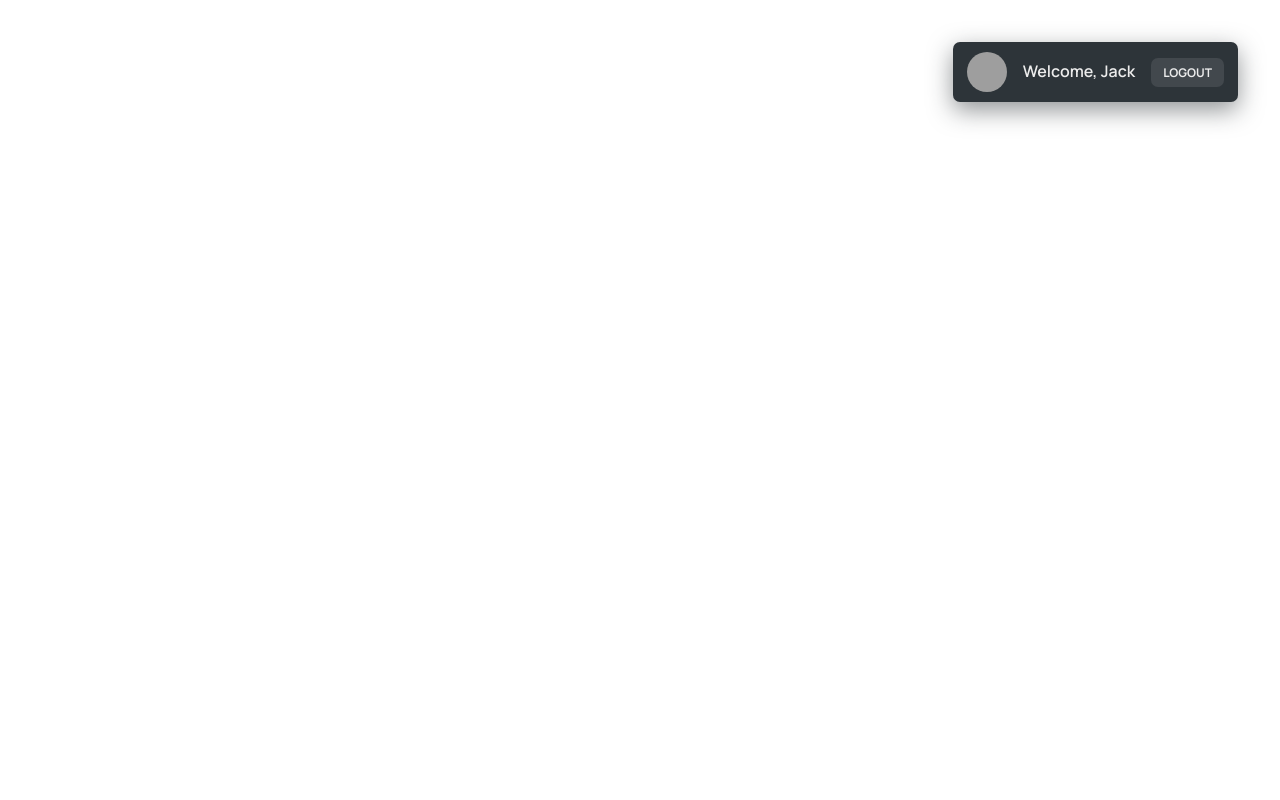
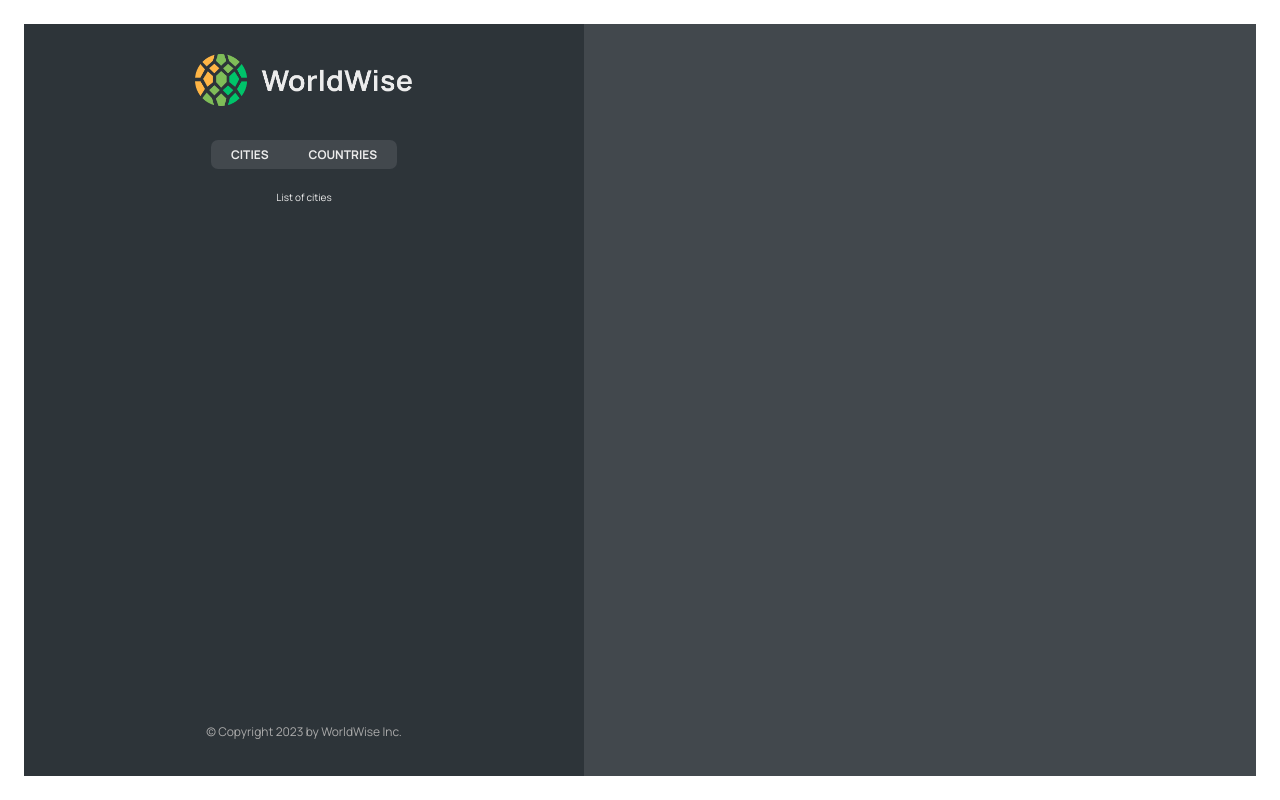
Before and after one commit to Ventorix/WorldWise, a React (Vite) app: page /app in a window 1280 px wide. Built offline with nearby package versions, Linux system fonts and the light colour scheme; grey boxes are pictures that could not be loaded.

Commit message:
feat: add static app layout

```diff
--- /dev/null
+++ b/src/components/AppNav.jsx
@@ -0,0 +1,19 @@
+import { NavLink } from 'react-router-dom';
+import styles from './AppNav.module.css';
+
+function AppNav() {
+	return (
+		<nav className={styles.nav}>
+			<ul>
+				<li>
+					<NavLink to='cities'>Cities</NavLink>
+				</li>
+				<li>
+					<NavLink to='countries'>Countries</NavLink>
+				</li>
+			</ul>
+		</nav>
+	);
+}
+
+export default AppNav;
--- /dev/null
+++ b/src/components/Footer.jsx
@@ -0,0 +1,13 @@
+import styles from './Footer.module.css';
+
+function Footer() {
+	return (
+		<footer className={styles.footer}>
+			<p className={styles.copyright}>
+				&copy; Copyright {new Date().getFullYear()} by WorldWise Inc.
+			</p>
+		</footer>
+	);
+}
+
+export default Footer;
--- /dev/null
+++ b/src/components/Footer.module.css
@@ -0,0 +1,8 @@
+.footer {
+	margin-top: auto;
+}
+
+.copyright {
+	font-size: 1.2rem;
+	color: var(--color-light--1);
+}
--- /dev/null
+++ b/src/components/Map.jsx
@@ -0,0 +1,6 @@
+import styles from './Map.module.css';
+function Map() {
+	return <div className={styles.mapContainer}></div>;
+}
+
+export default Map;
--- /dev/null
+++ b/src/components/Sidebar.jsx
@@ -0,0 +1,18 @@
+import AppNav from './AppNav';
+import Footer from './Footer';
+import Logo from './Logo';
+import styles from './Sidebar.module.css';
+
+function Sidebar() {
+	return (
+		<div className={styles.sidebar}>
+			<Logo />
+			<AppNav />
+
+			<p>List of cities</p>
+			<Footer />
+		</div>
+	);
+}
+
+export default Sidebar;
--- a/src/components/Sidebar.module.css
+++ b/src/components/Sidebar.module.css
@@ -8,12 +8,3 @@
 	align-items: center;
 	height: calc(100vh - 4.8rem);
 }
-
-.footer {
-  margin-top: auto;
-}
-
-.copyright {
-  font-size: 1.2rem;
-  color: var(--color-light--1);
-}
--- a/src/pages/AppLayout.jsx
+++ b/src/pages/AppLayout.jsx
@@ -1,10 +1,12 @@
-import User from '../components/User';
+import Map from '../components/Map';
+import Sidebar from '../components/Sidebar';
 import styles from './AppLayout.module.css';
 
 function AppLayout() {
 	return (
 		<div className={styles.app}>
-			<User />
+			<Sidebar />
+			<Map />
 		</div>
 	);
 }
--- a/src/pages/Login.jsx
+++ b/src/pages/Login.jsx
@@ -2,11 +2,14 @@ import Button from '../components/Button';
 import PageNav from '../components/PageNav';
 import styles from './Login.module.css';
 import { useState } from 'react';
+import { useNavigate } from 'react-router-dom';
 
 export default function Login() {
 	// PRE-FILL FOR DEV PURPOSES
 	const [email, setEmail] = useState('jack@example.com');
 	const [password, setPassword] = useState('qwerty');
+
+	const navigate = useNavigate();
 
 	return (
 		<main className={styles.login}>
@@ -28,7 +31,9 @@ export default function Login() {
 				</div>
 
 				<div>
-					<Button type='primary'>Login</Button>
+					<Button onClick={() => navigate('/app', { replace: true })} type='primary'>
+						Login
+					</Button>
 				</div>
 			</form>
 		</main>
```
Lines whose indentation alone changed are shown as unchanged.
